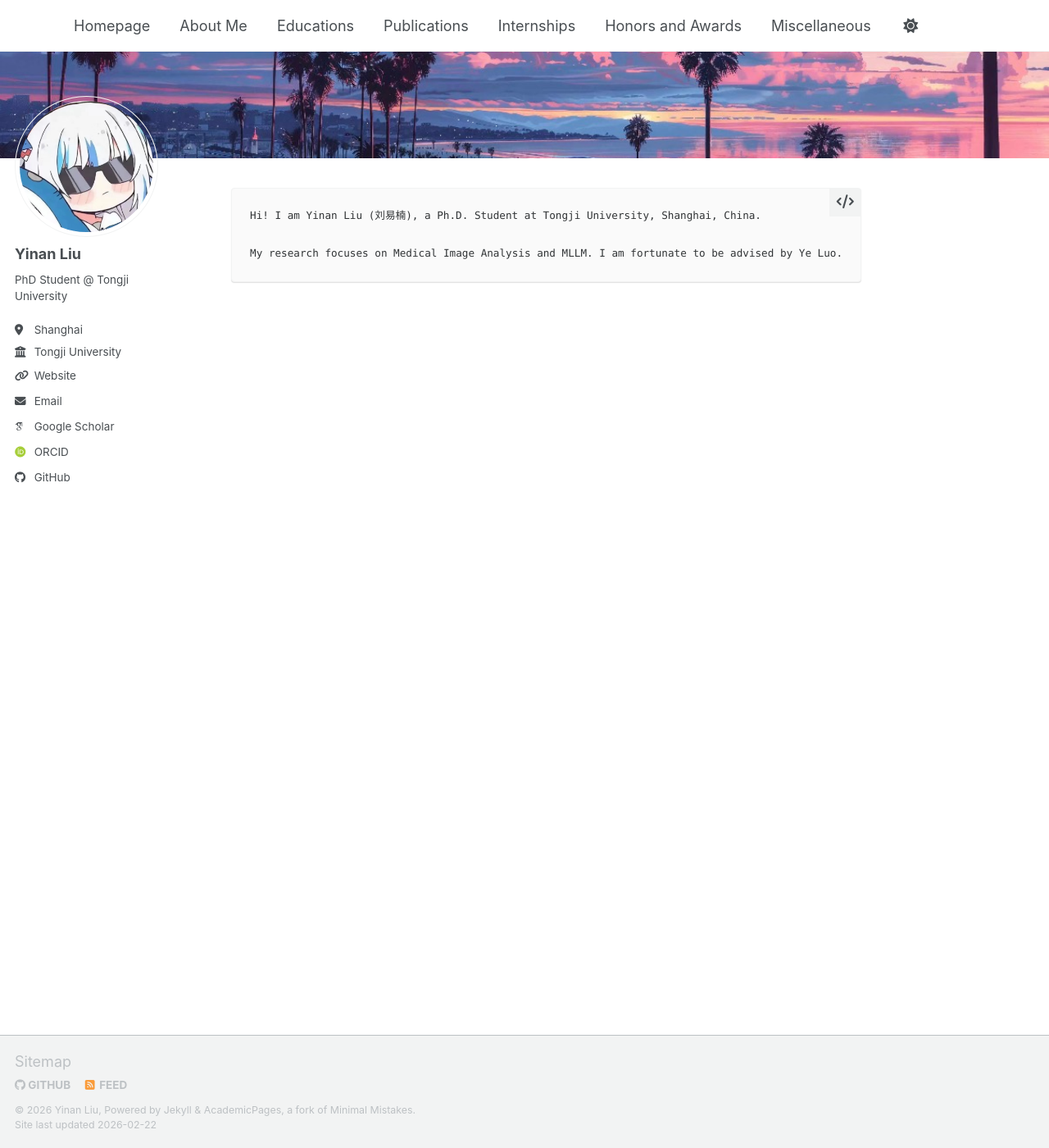
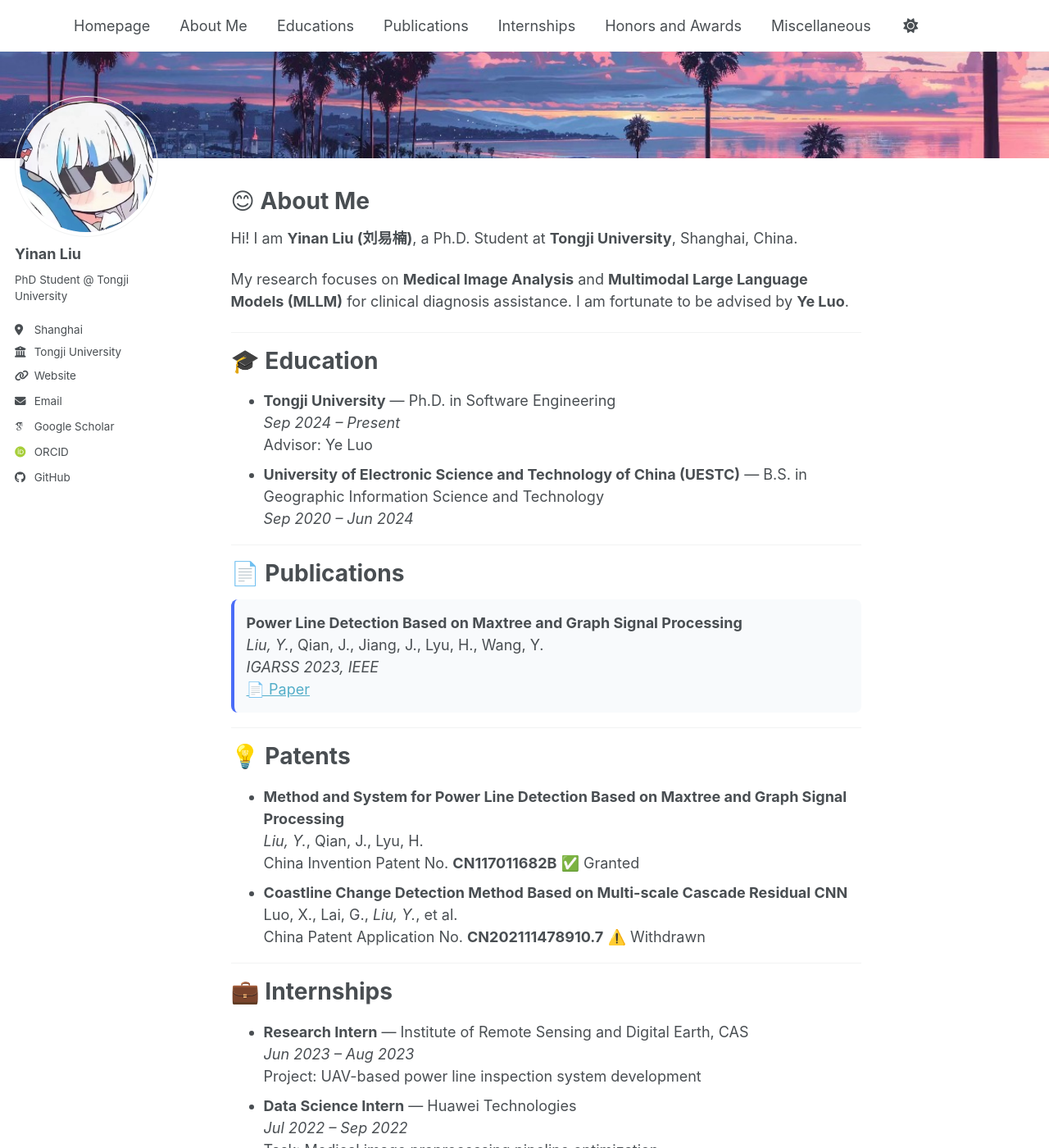
Before and after one commit to yogurt-lyn/yogurt-lyn.github.io, a Jekyll site: the page built from index.md, in a window 1280 px wide and 1400 px high. Shown: the whole window at 82% size. Built offline with Jekyll 4.4.1, drawn with Linux system fonts in a browser that asks for light colours; some web fonts are replaced; a script bundle is joined from its source files by our own code; library files that are not in the unit come from our copies; some of the changed text lies outside the part shown.

Commit message:
Update index.md

```diff
--- a/index.md
+++ b/index.md
@@ -7,6 +7,69 @@ header:
   overlay_image: "banner.jpg"
 ---
 
-    Hi! I am Yinan Liu (刘易楠), a Ph.D. Student at Tongji University, Shanghai, China.
+<h1 id="about-me">😊 About Me</h1>
 
-    My research focuses on Medical Image Analysis and MLLM. I am fortunate to be advised by Ye Luo.
+<p>Hi! I am <strong>Yinan Liu (刘易楠)</strong>, a Ph.D. Student at <strong>Tongji University</strong>, Shanghai, China.</p>
+
+<p>My research focuses on <strong>Medical Image Analysis</strong> and <strong>Multimodal Large Language Models (MLLM)</strong> for clinical diagnosis assistance. I am fortunate to be advised by <strong>Ye Luo</strong>.</p>
+
+<hr />
+
+<h1 id="education">🎓 Education</h1>
+
+<ul>
+  <li><strong>Tongji University</strong> — Ph.D. in Software Engineering<br>
+  <em>Sep 2024 – Present</em><br>
+  Advisor: Ye Luo</li>
+
+  <li><strong>University of Electronic Science and Technology of China (UESTC)</strong> — B.S. in Geographic Information Science and Technology<br>
+  <em>Sep 2020 – Jun 2024</em></li>
+</ul>
+
+<hr />
+
+<h1 id="publications">📄 Publications</h1>
+
+<div style="background: #f8fafc; padding: 15px; border-radius: 8px; margin-bottom: 12px; border-left: 4px solid #4a6cf7;">
+  <strong>Power Line Detection Based on Maxtree and Graph Signal Processing</strong><br>
+  <em>Liu, Y.</em>, Qian, J., Jiang, J., Lyu, H., Wang, Y.<br>
+  <em>IGARSS 2023, IEEE</em><br>
+  <a href="https://ieeexplore.ieee.org/document/10282535" target="_blank">📄 Paper</a>
+</div>
+
+<hr />
+
+<h1 id="patents">💡 Patents</h1>
+
+<ul>
+  <li><strong>Method and System for Power Line Detection Based on Maxtree and Graph Signal Processing</strong><br>
+  <em>Liu, Y.</em>, Qian, J., Lyu, H.<br>
+  China Invention Patent No. <strong>CN117011682B</strong> ✅ Granted</li>
+
+  <li><strong>Coastline Change Detection Method Based on Multi-scale Cascade Residual CNN</strong><br>
+  Luo, X., Lai, G., <em>Liu, Y.</em>, et al.<br>
+  China Patent Application No. <strong>CN202111478910.7</strong> ⚠️ Withdrawn</li>
+</ul>
+
+<hr />
+
+<h1 id="internships">💼 Internships</h1>
+
+<ul>
+  <li><strong>Research Intern</strong> — Institute of Remote Sensing and Digital Earth, CAS<br>
+  <em>Jun 2023 – Aug 2023</em><br>
+  Project: UAV-based power line inspection system development</li>
+
+  <li><strong>Data Science Intern</strong> — Huawei Technologies<br>
+  <em>Jul 2022 – Sep 2022</em><br>
+  Task: Medical image preprocessing pipeline optimization</li>
+</ul>
+
+<hr />
+
+<h1 id="honors">🏆 Honors and Awards</h1>
+
+<ul>
+  <li><strong>National Scholarship for Graduate Students</strong> (2024)</li>
+  <li><strong>Tongji University Outstanding Graduate Award</strong> (2023)</li>
+</ul>
```
